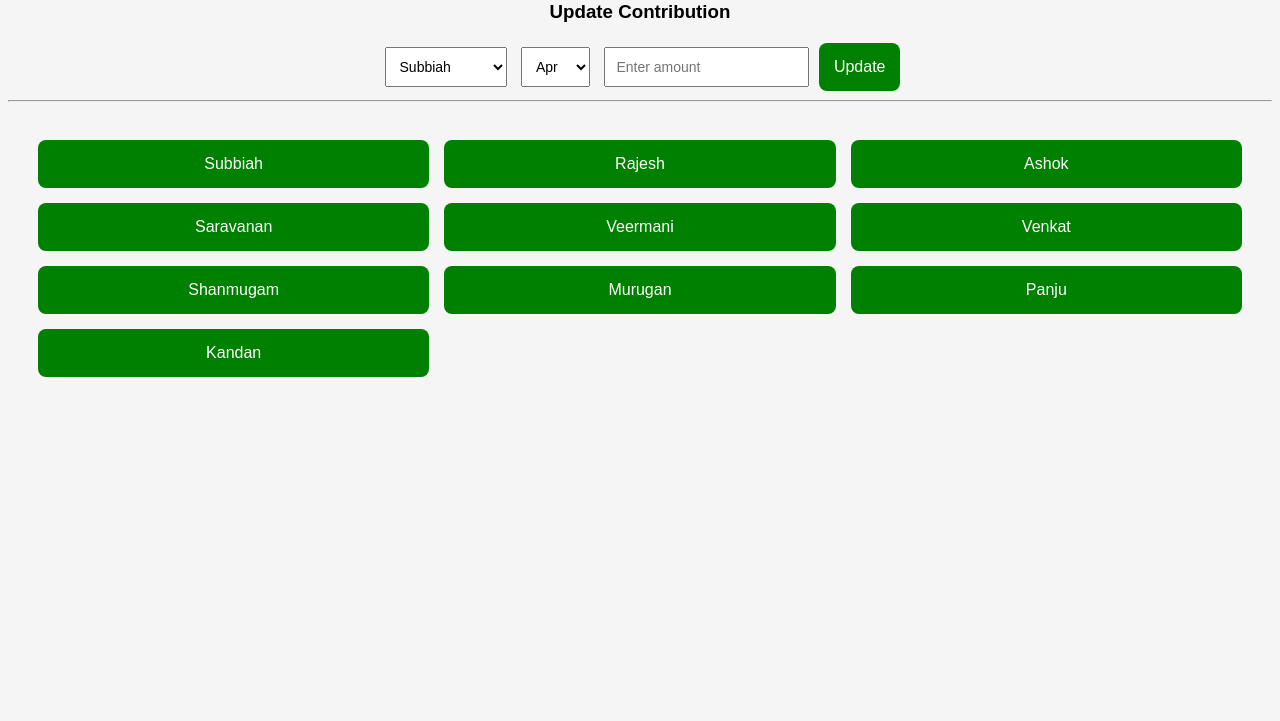
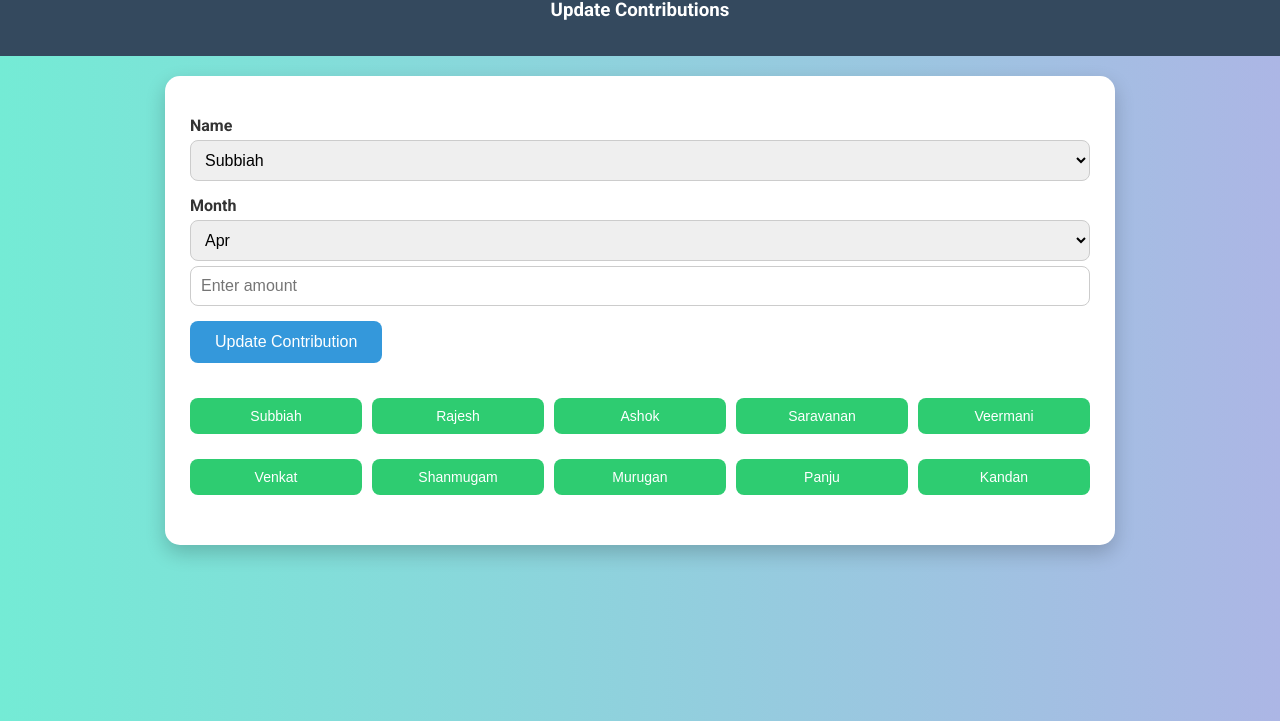
Before and after one commit to vivekkannan13/family-fund-tracker, a plain HTML site: page index.html in a window 1280 px wide. Shown: the part 79-800 px from the top of the page. Drawn offline with Linux system fonts and the light colour scheme.

Commit message:
Refactor index.html for improved layout and functionality
Updated the HTML structure, styles, and JavaScript functions for the Family Fund Tracker application.

```diff
--- a/index.html
+++ b/index.html
@@ -1,50 +1,115 @@
 <!DOCTYPE html>
-<html>
+<html lang="en">
 <head>
+<meta charset="UTF-8">
 <title>Family Fund Tracker</title>
+<link href="https://fonts.googleapis.com/css2?family=Roboto:wght@400;700&display=swap" rel="stylesheet">
 <style>
   body{
-  font-family: Arial;
+    font-family: 'Roboto', sans-serif;
+    background: linear-gradient(to right, #74ebd5, #acb6e5);
+    margin:0;
+    padding:0;
+    color:#333;
+  }
+
+  header{
     text-align:center;
-  background:#f5f5f5;
+    padding: 30px 10px;
+    background:#34495e;
+    color:white;
+  }
+
+  main{
+    max-width:900px;
+    margin:20px auto;
+    background:white;
+    border-radius:15px;
+    padding:25px;
+    box-shadow:0 8px 20px rgba(0,0,0,0.2);
+  }
+
+  h1, h2, h3{
+    margin:5px 0;
+  }
+
+  label{
+    display:block;
+    margin-top:15px;
+    font-weight:bold;
+  }
+
+  select, input[type="number"]{
+    width:100%;
+    padding:10px;
+    margin-top:5px;
+    border-radius:8px;
+    border:1px solid #ccc;
+    font-size:16px;
+    box-sizing:border-box;
+  }
+
+  button{
+    padding:12px 25px;
+    margin-top:15px;
+    font-size:16px;
+    background:#3498db;
+    color:white;
+    border:none;
+    border-radius:8px;
+    cursor:pointer;
+    transition:0.3s;
+  }
+
+  button:hover{
+    background:#2980b9;
+  }
+
+  #details{
+    margin-top:25px;
+    font-size:16px;
   }
 
   .container{
     display:grid;
-  grid-template-columns: repeat(3,1fr);
-  gap:15px;
-  padding:30px;
+    grid-template-columns: repeat(5, 1fr);
+    gap:10px;
+    margin-top:20px;
   }
 
-button{
-  padding:15px;
-  font-size:16px;
-  background:green;
-  color:white;
-  border:none;
-  border-radius:8px;
-  cursor:pointer;
+  .container button{
+    padding:10px;
+    font-size:14px;
+    background:#2ecc71;
   }
 
-input, select{
-  padding:10px;
-  margin:5px;
-  font-size:14px;
+  table{
+    width:100%;
+    margin-top:15px;
+    border-collapse:collapse;
   }
 
-#details{
-  margin-top:20px;
-  font-size:18px;
+  th, td{
+    padding:10px;
+    border-bottom:1px solid #ddd;
+    text-align:center;
   }
+
+  th{
+    background:#ecf0f1;
+  }
+
 </style>
 </head>
-
 <body>
 
-<h1>Family Monthly Fund</h1>
+<header>
+  <h1>Family Fund Tracker</h1>
+  <h3>Update Contributions</h3>
+</header>
 
-<h3>Update Contribution</h3>
-
+<main>
+  <label for="name">Name</label>
   <select id="name">
     <option>Subbiah</option>
     <option>Rajesh</option>
@@ -58,23 +123,14 @@ input, select{
     <option>Kandan</option>
   </select>
 
+  <label for="month">Month</label>
   <select id="month">
-  <option>Apr</option>
-  <option>May</option>
-  <option>Jun</option>
-  <option>Jul</option>
-  <option>Aug</option>
-  <option>Sep</option>
-  <option>Oct</option>
-  <option>Nov</option>
-  <option>Dec</option>
+    <option>Apr</option><option>May</option><option>Jun</option><option>Jul</option>
+    <option>Aug</option><option>Sep</option><option>Oct</option><option>Nov</option><option>Dec</option>
   </select>
 
   <input type="number" id="amount" placeholder="Enter amount">
-
-<button onclick="updateAmount()">Update</button>
-
-<hr>
+  <button onclick="updateAmount()">Update Contribution</button>
 
   <div class="container">
     <button onclick="showData('Subbiah')">Subbiah</button>
@@ -90,80 +146,66 @@ input, select{
   </div>
 
   <div id="details"></div>
+</main>
 
-<!-- Firebase Scripts -->
+<!-- Firebase -->
 <script src="https://www.gstatic.com/firebasejs/10.7.1/firebase-app-compat.js"></script>
 <script src="https://www.gstatic.com/firebasejs/10.7.1/firebase-firestore-compat.js"></script>
 
 <script>
-// Firebase Config
+// Firebase config
 const firebaseConfig = {
   apiKey: "AIzaSyD3MPBiGCgCiZC4NyODBf_PADPg6A_rw0A",
   authDomain: "familyfund-5938b.firebaseapp.com",
   projectId: "familyfund-5938b",
-  storageBucket: "familyfund-5938b.appspot.com",
+  storageBucket: "familyfund-5938b.firebasestorage.app",
   messagingSenderId: "155160493739",
   appId: "1:155160493739:web:d3504ed4275c8b7bb281ee"
 };
-
-// Initialize Firebase
 firebase.initializeApp(firebaseConfig);
 const db = firebase.firestore();
 
-// ✅ Update Function
-function updateAmount() {
-  let name = document.getElementById("name").value.trim();
-  let month = document.getElementById("month").value.trim();
-  let amount = document.getElementById("amount").value.trim();
+// Update contribution (everyone can update)
+function updateAmount(){
+  let name = document.getElementById("name").value;
+  let month = document.getElementById("month").value;
+  let amount = document.getElementById("amount").value;
 
-  if (!name || !month || !amount) {
-    alert("Please fill all fields!");
+  if(amount === ""){
+    alert("Enter amount");
     return;
   }
 
-  amount = Number(amount); // convert string to number
-
-  console.log("Updating:", name, month, amount);
-
-  db.collection("funds").doc(name).set(
-    { [month]: amount },
-    { merge: true }
-  )
+  db.collection("funds").doc(name).set({
+    [month]: Number(amount)
+  }, { merge: true })
   .then(() => {
-    console.log("Firestore updated successfully");
     alert(name + " - " + month + " saved!");
-    document.getElementById("amount").value = ""; // clear input
   })
   .catch((error) => {
-    console.error("Firestore update failed:", error);
-    alert("Error saving data");
+    console.error("Error:", error);
+    alert("Error saving data.");
   });
 }
 
-// ✅ Show Function
-function showData(name) {
-  db.collection("funds").doc(name).get()
-    .then((doc) => {
+// Show data
+function showData(name){
+  db.collection("funds").doc(name).get().then((doc) => {
     let person = doc.data() || {};
     let total = 0;
     let months = ["Apr","May","Jun","Jul","Aug","Sep","Oct","Nov","Dec"];
-
     months.forEach(m => {
-        if (!person[m]) person[m] = 0;
+       if(!person[m]) person[m] = 0;
        total += person[m];
     });
 
-      let html = "<h2>" + name + "</h2>";
+    let html = "<h2>"+name+"</h2><table><tr><th>Month</th><th>Amount</th></tr>";
     months.forEach(m => {
-        html += m + " : ₹" + person[m] + "<br>";
+      html += "<tr><td>"+m+"</td><td>₹"+person[m]+"</td></tr>";
     });
-      html += "<br><b>Total : ₹" + total + "</b>";
+    html += "<tr><th>Total</th><th>₹"+total+"</th></tr></table>";
 
     document.getElementById("details").innerHTML = html;
-    })
-    .catch((error) => {
-      console.error("Error fetching data:", error);
-      alert("Error fetching data");
   });
 }
 </script>
```
Lines whose indentation alone changed are shown as unchanged.
